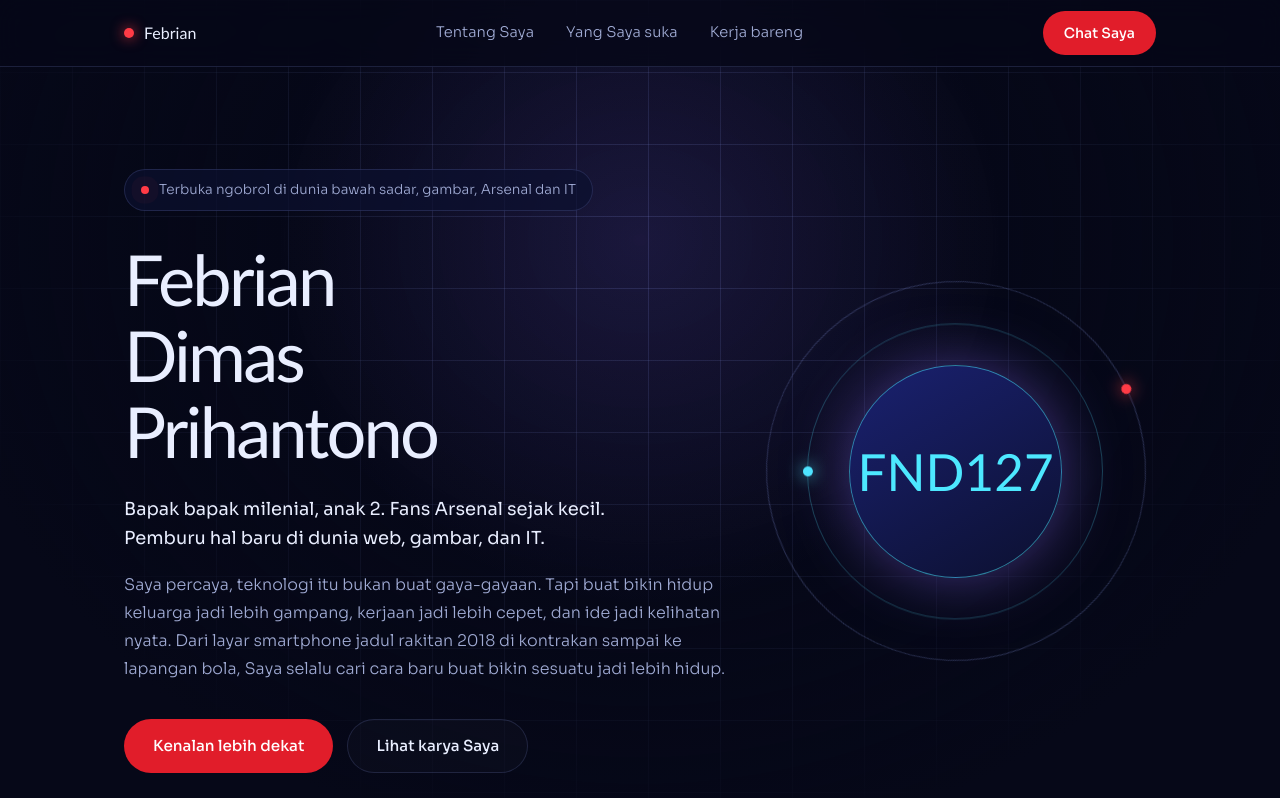
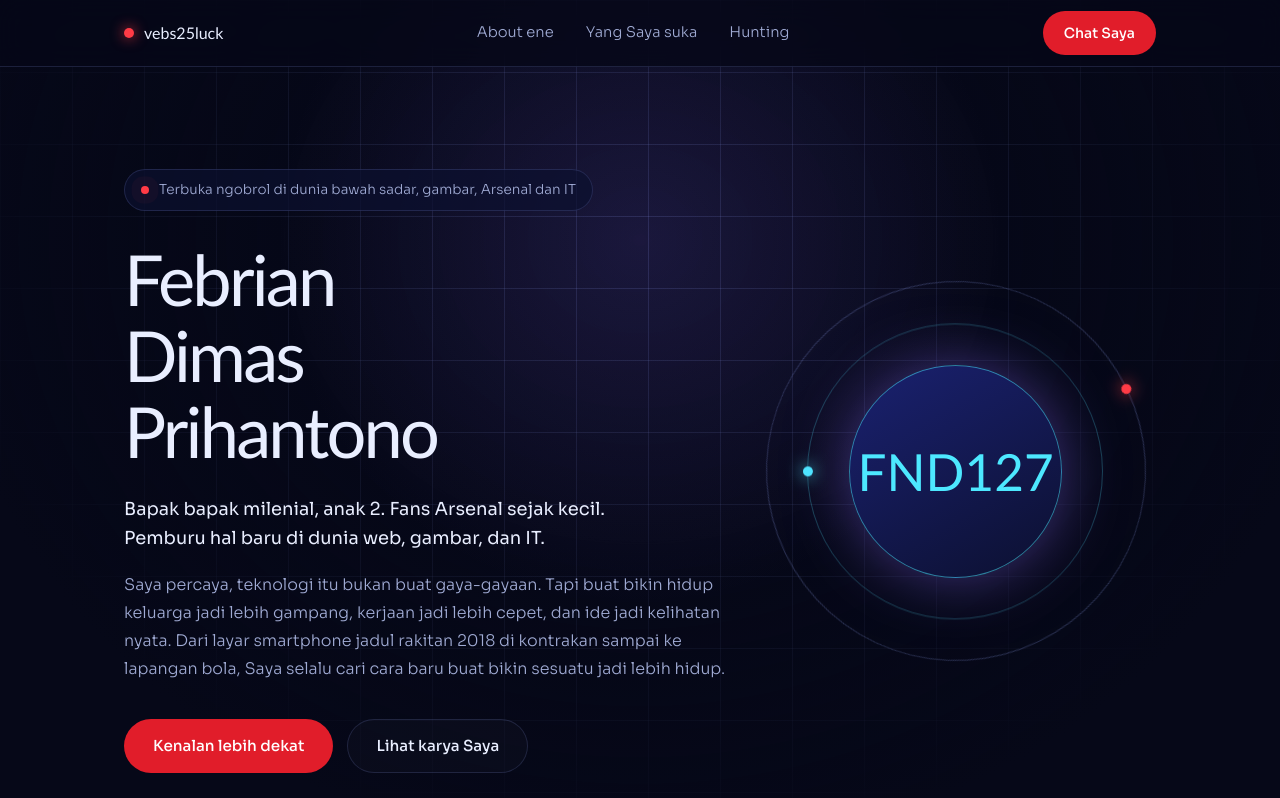
Before and after one commit to vebryandimas/vebs25luck, a plain HTML site: page index.html in a window 1280 px wide. Shown: the top 798 px of the page. Drawn offline with Linux system fonts and the light colour scheme; a web font is replaced by a local one.

Commit message:
Update index.html

```diff
--- a/index.html
+++ b/index.html
@@ -152,11 +152,11 @@ footer strong{color:var(--text);font-weight:400}
 
 <header class="nav">
   <div class="wrap">
-    <a class="logo" href="#top"><i aria-hidden="true"></i>Febrian</a>
+    <a class="logo" href="#top"><i aria-hidden="true"></i>vebs25luck</a>
     <ul>
-      <li><a href="#tentang">Tentang Saya</a></li>
+      <li><a href="#tentang">About ene</a></li>
       <li><a href="#suka">Yang Saya suka</a></li>
-      <li><a href="#kerja">Kerja bareng</a></li>
+      <li><a href="#kerja">Hunting</a></li>
     </ul>
     <a class="btn btn-primary btn-sm" href="#kontak">Chat Saya</a>
   </div>
```
